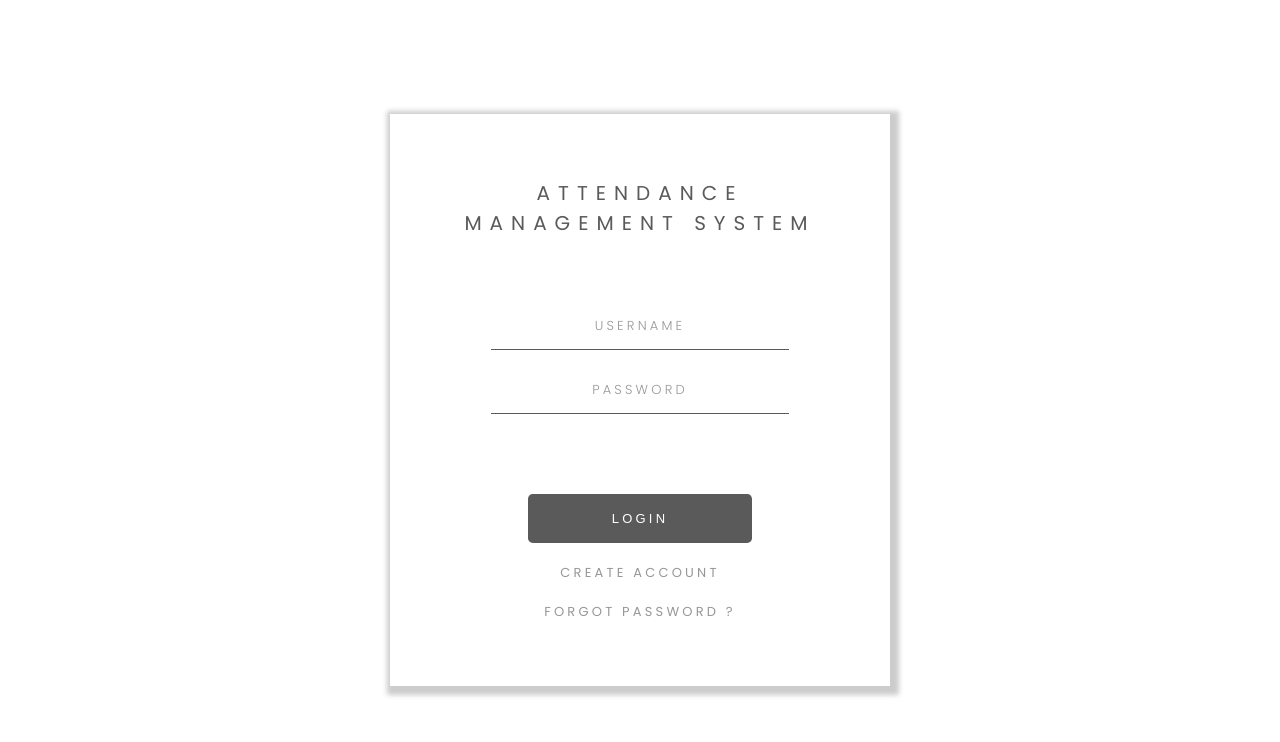
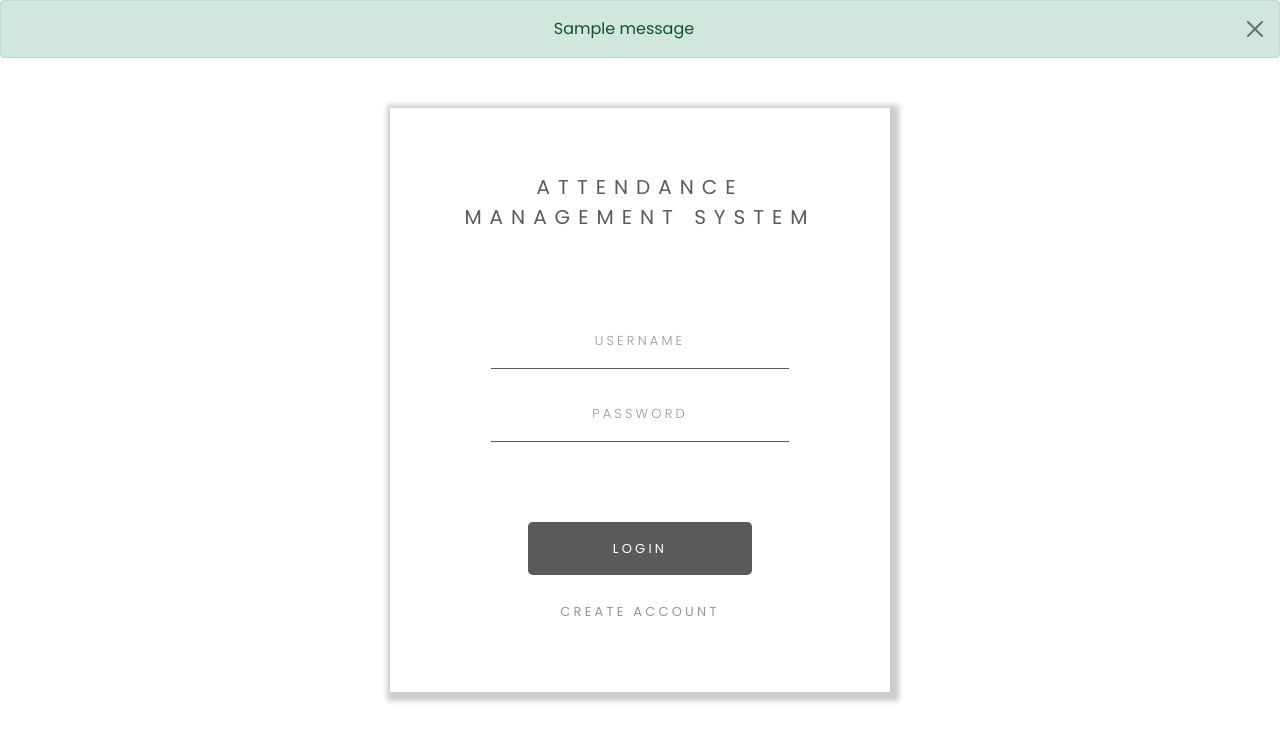
Before and after one commit to Sange-Sherpa/College_Project, a Django app: page / in a window 1280 px wide. Shown: the top 742 px of the page. Run offline with Django 4.2, Linux system fonts and the light colour scheme; one stand-in notice (Sample message) is shown; some libraries are stand-ins or nearby versions.

Commit message:
Messages added successfully.

```diff
--- a/ams/views.py
+++ b/ams/views.py
@@ -1,6 +1,5 @@
-import re
+from email import message
 from django.contrib import messages
-from django.http import HttpResponse
 from .forms import CustomUserCreationForm
 from django.shortcuts import redirect, render
 from django.contrib.auth import authenticate, login, logout
@@ -34,15 +33,11 @@
 
         if user is not None:
             login(request, user)
-            # messages.success(request, 'LOGGED IN')
-            print('LOGGED IN')
+            messages.add_message(request, messages.SUCCESS, f'Welcome back {username}')
             return redirect('students')
         else:
-            print('COULD NOT LOG IN')
-            # messages.info(request, 'COULD NOT LOG IN')
+            messages.add_message(request, messages.WARNING, 'Username or password is incorrect.')
             return redirect('/')
-    else:
-        print('Could not log in.')
 
     context = {}
     return render(request, 'login.html', context)
--- a/templates/login.html
+++ b/templates/login.html
@@ -7,11 +7,22 @@
     <meta name="viewport" content="width=device-width, initial-scale=1.0">
 
     <!-- Login CSS -->
+    <link rel="stylesheet" href="https://stackpath.bootstrapcdn.com/bootstrap/4.1.3/css/bootstrap.min.css" integrity="sha384-MCw98/SFnGE8fJT3GXwEOngsV7Zt27NXFoaoApmYm81iuXoPkFOJwJ8ERdknLPMO" crossorigin="anonymous">
+    <link href="https://cdn.jsdelivr.net/npm/bootstrap@5.1.3/dist/css/bootstrap.min.css" rel="stylesheet" integrity="sha384-1BmE4kWBq78iYhFldvKuhfTAU6auU8tT94WrHftjDbrCEXSU1oBoqyl2QvZ6jIW3" crossorigin="anonymous">
+	<script src="https://cdn.jsdelivr.net/npm/bootstrap@5.1.3/dist/js/bootstrap.bundle.min.js" integrity="sha384-ka7Sk0Gln4gmtz2MlQnikT1wXgYsOg+OMhuP+IlRH9sENBO0LRn5q+8nbTov4+1p" crossorigin="anonymous"></script>
+	<script src="https://ajax.googleapis.com/ajax/libs/jquery/3.3.1/jquery.min.js"></script>
     <link rel="stylesheet" href="{% static 'css/login.css' %}">
 
     <title> Login </title>
 </head>
 <body>
+
+    {% for message in messages %}
+        <div class="alert alert-{{ message.tags }} alert-dismissible fade show position-absolute fixed-top text-center" role="alert">
+            {{ message }}
+            <button type="button" class="btn-close" data-bs-dismiss="alert" aria-label="Close"></button>
+        </div>
+	{% endfor %}
 
 <!-- Main Login Form -->
 <div class="main-container d_flex" action="{% url 'login' %}" method="POST">
@@ -30,7 +41,6 @@
         <div class="buttons d_flex">
             <button type="submit" class="btn btn_universal">login</button>
             <a href="{% url 'registration' %}" class="btn btn_create_account"> create account </a>
-            <a href="#" class="btn btn_forgot"> forgot password ? </a>
         </div>
     </form>
 </div>
```
Also changed, not shown: templates/base.html (+8 -1 lines), db.sqlite3.
